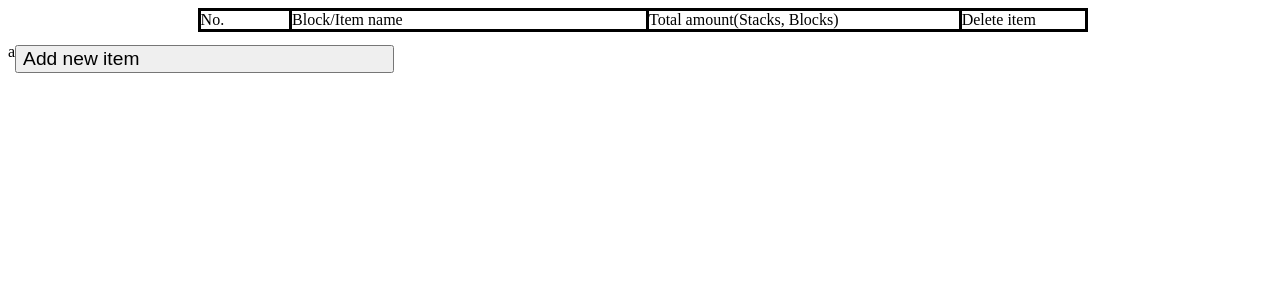
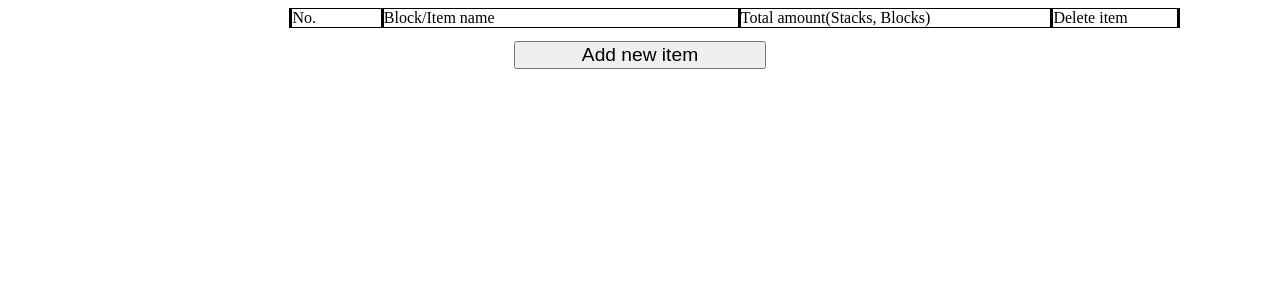
Before and after one commit to Marchewcia/Minecraft-list-maker, a PHP site: page /main.html in a window 1280 px wide. Shown: the top 300 px of the page. Run offline with PHP 8.4, Linux system fonts and the light colour scheme.

Commit message:
made new column working + how it is supposed to work

```diff
--- a/jsLogic/websiteLogic.js
+++ b/jsLogic/websiteLogic.js
@@ -7,20 +7,5 @@ function loadOrNew(){
 
 function addNewColumn(){
     count++;
-
-    //change id'd, generatable id for each column
-    main.innerHTML += '<div class="list"';
-    main.innerHTML += '<div class="num"';
-    main.innerHTML += count;
-    main.innerHTML += '</div>';
-    main.innerHTML += '<div class="mname">';
-    main.innerHTML += 'Block/Item name';
-    main.innerHTML += '</div>';
-    main.innerHTML += '<div class="amount">';
-    main.innerHTML += 'Total amount(Stacks, Blocks)';
-    main.innerHTML += '</div>';
-    main.innerHTML += '<div class="del">';
-    main.innerHTML += 'Delete item';
-    main.innerHTML += '</div>';
-    main.innerHTML += '</div>';
+    main.innerHTML += '<div class="row" id="row' + count + '"><div class="num">No.</div><div class="mname">Block/Item name</div><div class="amount">Total amount(Stacks, Blocks)</div><div class="del">Delete item</div></div></div>';
 }
--- a/main.html
+++ b/main.html
@@ -14,7 +14,7 @@
 
         </div>
         <div id="main">
-            <div class="list">
+            <div class="row">
                 <div class="num">
                     No.
                 </div>
@@ -30,7 +30,6 @@
             </div>
         </div>
         <div id="addcontainer">
-            a
             <button id="add" onclick="addNewColumn()">Add new item</button>
         </div>
     </body>
--- a/styles.css
+++ b/styles.css
@@ -6,28 +6,32 @@
 #main {
     align-items: center;
     display: flex;
+    flex-direction: column;
 }
 
-.list {
+.row {
     display: flex;
     flex-direction: row;
     border: solid black 3px;
+    border-top: solid black 1.5px;
+    border-bottom: solid black 1.5px;
     width: 70%;
     margin-left: 15%;
 }
 
 #add {
-    width: 30%;
-    height: 7%;
+    width: 20%;
+    height:11%;
     font-size: larger;
     margin-top: 1%;
     display: flex;
     text-align: center;
+    justify-content: center;
 }
 
 #addcontainer {
     display: flex;
-    align-items: center;
+    justify-content: center;
 }
 
 .num, .mname, .amount {
```
